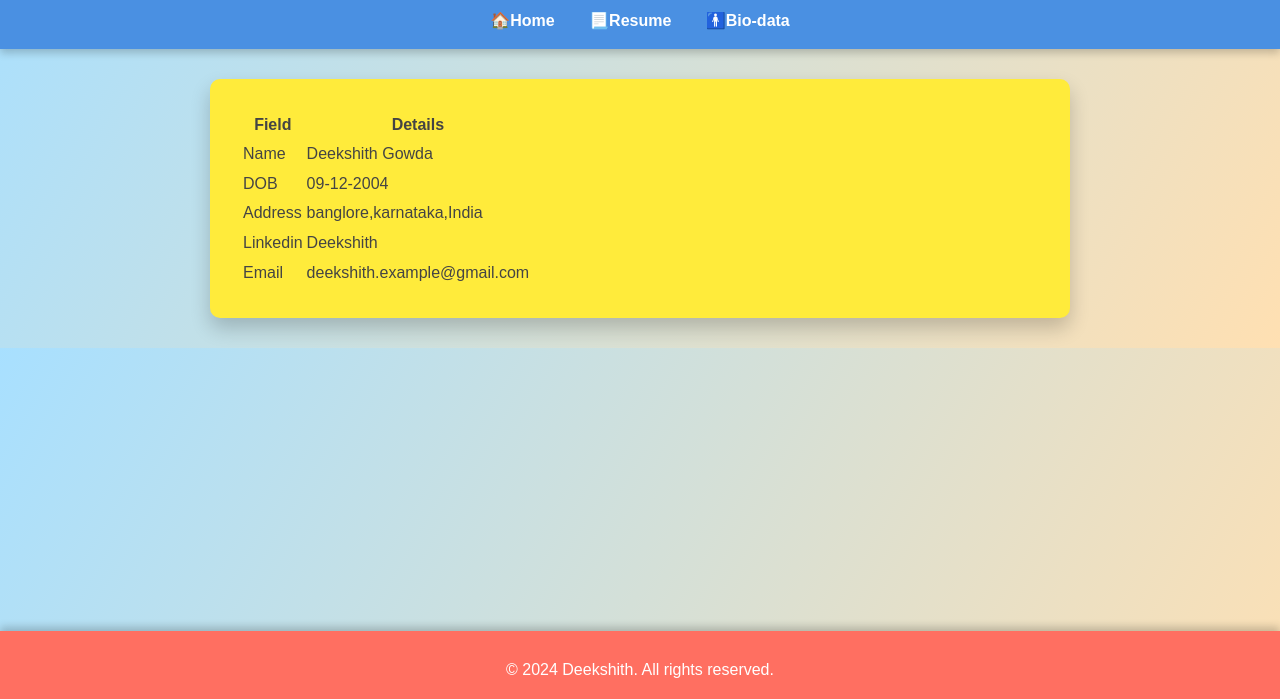
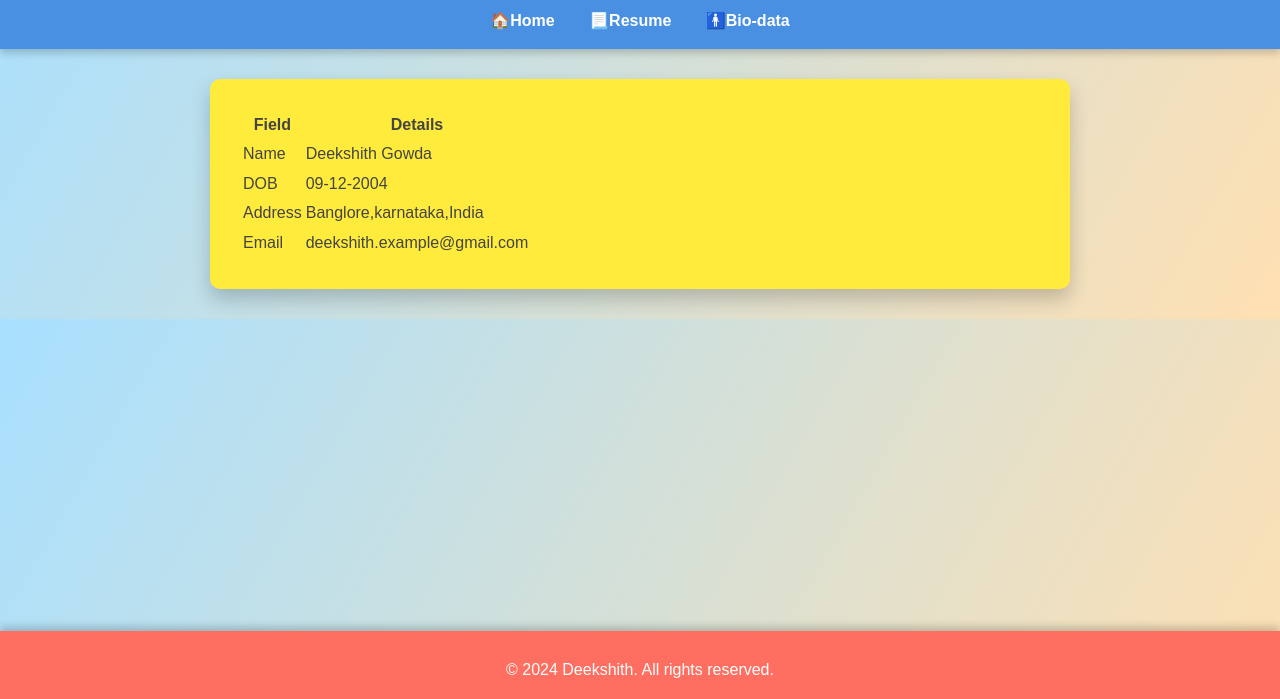
Before and after one commit to Deekshith06452/resume_website1, a plain HTML site: page bio.html in a window 1280 px wide. Shown: the part 101-800 px from the top of the page. Drawn offline with Linux system fonts and the light colour scheme.

Commit message:
Update bio.html

```diff
--- a/bio.html
+++ b/bio.html
@@ -31,11 +31,7 @@
             </tr>
             <tr>
                 <td>Address</td>
-                <td>banglore,karnataka,India</td>
-            </tr>
-            <tr>
-                <td>Linkedin</td>
-                <td>Deekshith</td>
+                <td>Banglore,karnataka,India</td>
             </tr>
             <tr>
                 <td>Email</td>
```
